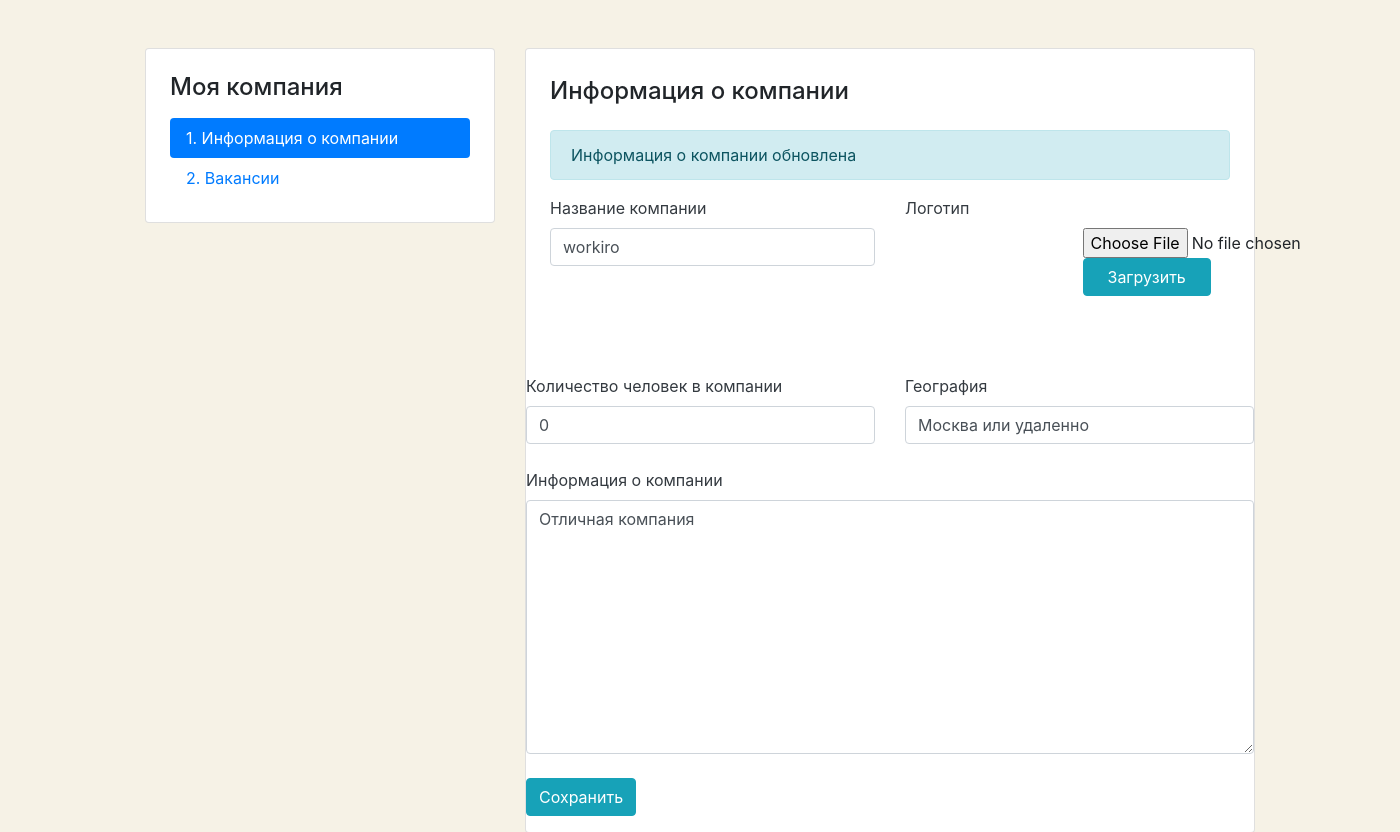
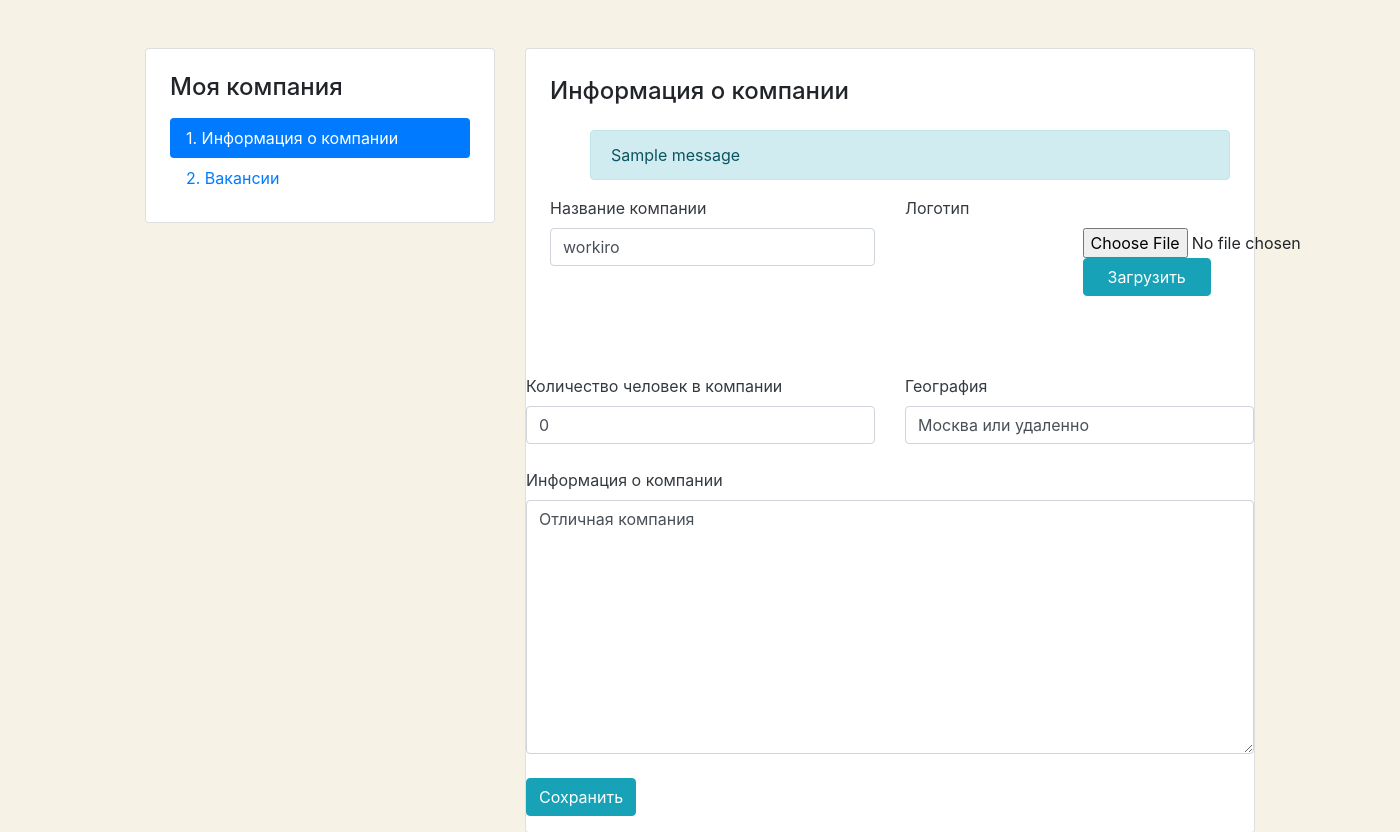
Before and after one commit to Lexxkit/django_jobsearch, a Django app: page /mycompany/ in a window 1400 px wide; the page is wider, and only the part inside the window is pictured. Shown: the part 72-904 px from the top of that part. Run offline with Django 3.2, Linux system fonts and the light colour scheme; a user stored in the database is signed in; data comes from the database, SQL or seed files in the repository; both versions use the stored data as it was after the commit; one stand-in notice (Sample message) is shown; some libraries are stand-ins or nearby versions.

Commit message:
Added flash messages in templates

```diff
--- a/app_jobsearch/templates/app_jobsearch/company-edit.html
+++ b/app_jobsearch/templates/app_jobsearch/company-edit.html
@@ -26,9 +26,13 @@
             <!-- Tab -->
             <section class="tab-pane fade show active">
               <h2 class="h4 pt-2 pb-3">Информация о&nbsp;компании</h2>
-              <p class="alert alert-info" role="alert">
-                Информация о компании обновлена
-              </p>
+              {% if messages %}
+              <ul class="messages">
+                  {% for message in messages %}
+                  <p{% if message.tags %} class="{{ message.tags }} alert alert-info"{% endif %}>{{ message }}</p>
+                  {% endfor %}
+              </ul>
+              {% endif %}
               <form method="post" action="{% url 'user-company' %}" enctype="multipart/form-data">{% csrf_token %}
                 <div class="row">
                   <div class="col-12 col-md-6">
--- a/app_jobsearch/templates/app_jobsearch/company.html
+++ b/app_jobsearch/templates/app_jobsearch/company.html
@@ -6,7 +6,7 @@
 {% load ru_pluralize %}
   <main class="container mt-3">
     <div class="navbar mt-5">
-      <p><a href={% url 'main' %}>Назад</a></p>
+      <p><a href={{ request.META.HTTP_REFERER }}>Назад</a></p>
     </div>
     <section>
       <div class="text-center">
--- a/app_jobsearch/templates/app_jobsearch/vacancies.html
+++ b/app_jobsearch/templates/app_jobsearch/vacancies.html
@@ -5,6 +5,9 @@
 {% block main %}
 {% load ru_pluralize %}
   <main class="container mt-3">
+    <div class="navbar mt-5">
+      <p><a href={{ request.META.HTTP_REFERER }}>Назад</a></p>
+    </div>
     <section>
       <h1 class="h1 text-center mx-auto mt-4 pt-5" style="font-size: 70px;"><strong>{{ page_title }}</strong></h1>
       <p class="text-center pt-1">{{ vacancies|length|ru_pluralize:"вакансия,вакансии,вакансий" }}</p>
--- a/app_jobsearch/templates/app_jobsearch/vacancy.html
+++ b/app_jobsearch/templates/app_jobsearch/vacancy.html
@@ -8,7 +8,7 @@
     <div class="row mt-5">
       <div class="col-12 col-lg-2">
         <div class="pl-3 mb-5">
-          <p><a href={% url 'vacancies' %}>Назад</a></p>
+          <p><a href={{ request.META.HTTP_REFERER }}>Назад</a></p>
         </div>
       </div>
       <div class="col-12 col-lg-8">
--- a/app_jobsearch/views.py
+++ b/app_jobsearch/views.py
@@ -1,9 +1,11 @@
 from datetime import date
 
+from django.contrib import messages
 from django.contrib.auth.views import LoginView
 from django.db.models import Count
 from django.http import Http404, HttpResponseServerError, HttpResponseNotFound
 from django.shortcuts import render, get_object_or_404, redirect
+from django.urls import reverse
 from django.views import View
 from django.views.generic import CreateView
 
@@ -117,6 +119,7 @@ class MyCompanyView(View):
             user_company.description = company_data['description']
             user_company.employee_count = company_data['employee_count']
             user_company.save()
+            messages.success(request, 'Информация о компании обновлена')
             return redirect('user-company')
 
         user_company = Company.objects.filter(owner=request.user.id).values().first()
@@ -176,7 +179,8 @@ class MyVacancyOneView(View):
             user_vacancy.salary_max = vacancy_data['salary_max']
             user_vacancy.published_at = date.today()
             user_vacancy.save()
-            return redirect('user-vacancies')
+            messages.success(request, 'Вакансия обновлена')
+            return redirect(reverse('user-vacancy', args=[vacancy_id]))
         return render(request, 'app_jobsearch/vacancy-edit.html', {'form': form})
 
 
```
Also changed, not shown: app_jobsearch/templates/app_jobsearch/vacancy-edit.html (+7 -1 lines), db.sqlite3.
